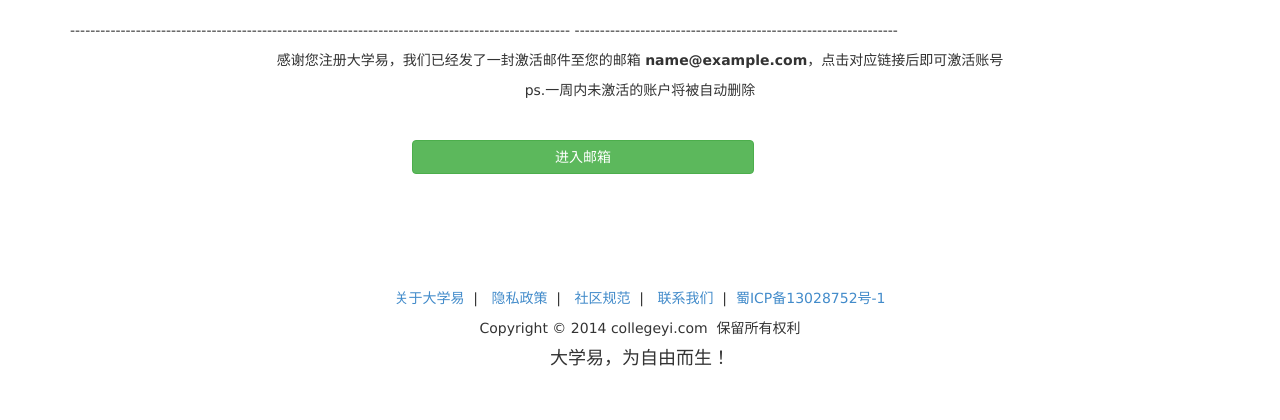
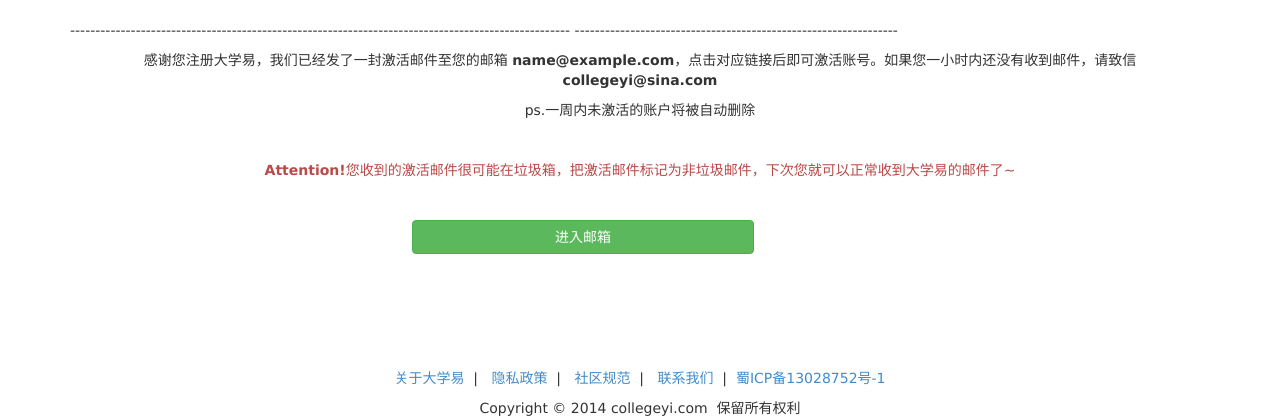
Before and after one commit to HuafengLau/EasyCollege, a Django app: template log/templates/register_step2.html in a window 1280 px wide. Shown: the part 173-593 px from the top of the page. Run offline with Django 3.2, Linux system fonts and the light colour scheme; the template is opened without the code that fills it: most values are stand-ins (such as "Sample title", 1, 10 or a date in 2020); some libraries are stand-ins or nearby versions.

Commit message:
fix small problems
add some attention and fix the wise_add_teacher function

```diff
--- a/Index/templates/index.html
+++ b/Index/templates/index.html
@@ -174,6 +174,11 @@
             {% endif %}
 			{% ifequal school_type 'URP' %}
 			<div class='clear_both'>
+				{% if no_refresh %}
+					<h4><strong>Warning：</strong>
+					当前请不要刷新页面或者点击下一页，否者会造成数据的重复提交而引发错误！转到任意页面并返回后可恢复正常。
+					</h4>
+				{% endif %}
 				<button class='btn' id='URP_btn'>访问数据库，更新课程信息</button>
 				<div id='URP_form'>
 					<p class='text-danger'>如果您是大一上学期，数据库中还没有您的数据，请勿使用此功能。</p>
--- a/Index/views.py
+++ b/Index/views.py
@@ -287,7 +287,8 @@
                 add_num += 1
         if add_num == 0:
             message = u'暂时没有发现新的可以添加的任课老师！'
-            return display(request,user,message)
+            HTML = 'index.html'
+            return display(request,user,message,HTML)
 
         else:
             message = u'学长学姐为您添加了%s位任课老师！' % add_num
--- a/log/templates/register_step2.html
+++ b/log/templates/register_step2.html
@@ -23,9 +23,13 @@
 		----------------------------------------------------------------</p>
 	</div>
 	<div>
-		<p class='text-center'>感谢您注册大学易，我们已经发了一封激活邮件至您的邮箱 <strong>{{email}}</strong>，点击对应链接后即可激活账号</p>
+		<p class='text-center'>感谢您注册大学易，我们已经发了一封激活邮件至您的邮箱 <strong>{{email}}</strong>，点击对应链接后即可激活账号。如果您一小时内还没有收到邮件，请致信 <strong>collegeyi@sina.com</strong></p>
 		<p class='text-center'>
 			ps.一周内未激活的账户将被自动删除
+		</p>
+		<p>&nbsp;</p>
+		<p class='text-center text-danger'>
+			<strong>Attention!</strong>您收到的激活邮件很可能在垃圾箱，把激活邮件标记为非垃圾邮件，下次您就可以正常收到大学易的邮件了~
 		</p>
 	</div>
 	<div>
```
Also changed, not shown: log/templates/register_step3.html (+6 -6 lines).
